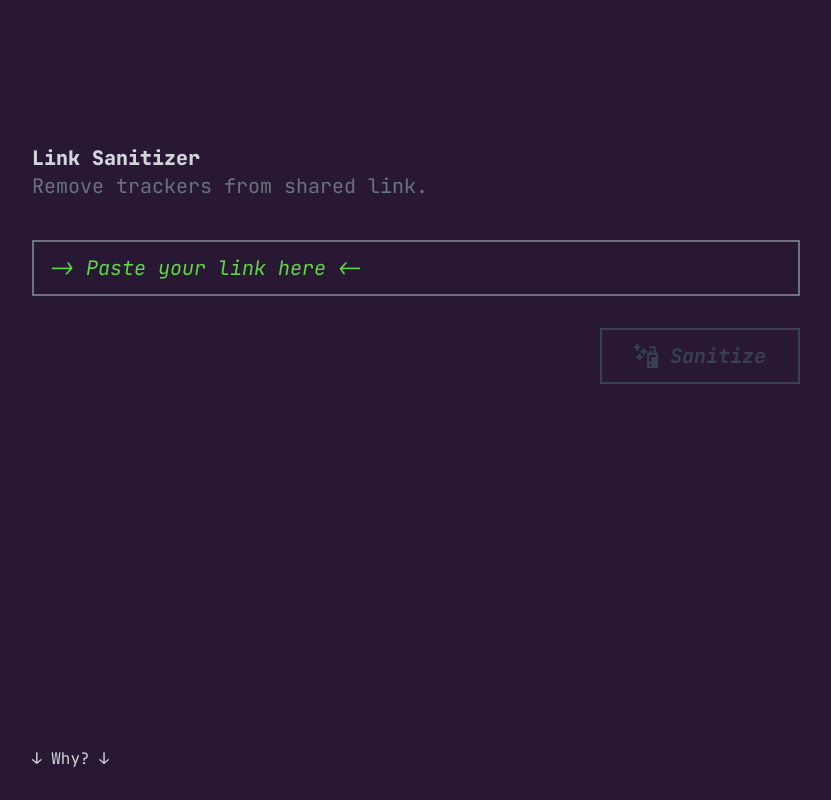
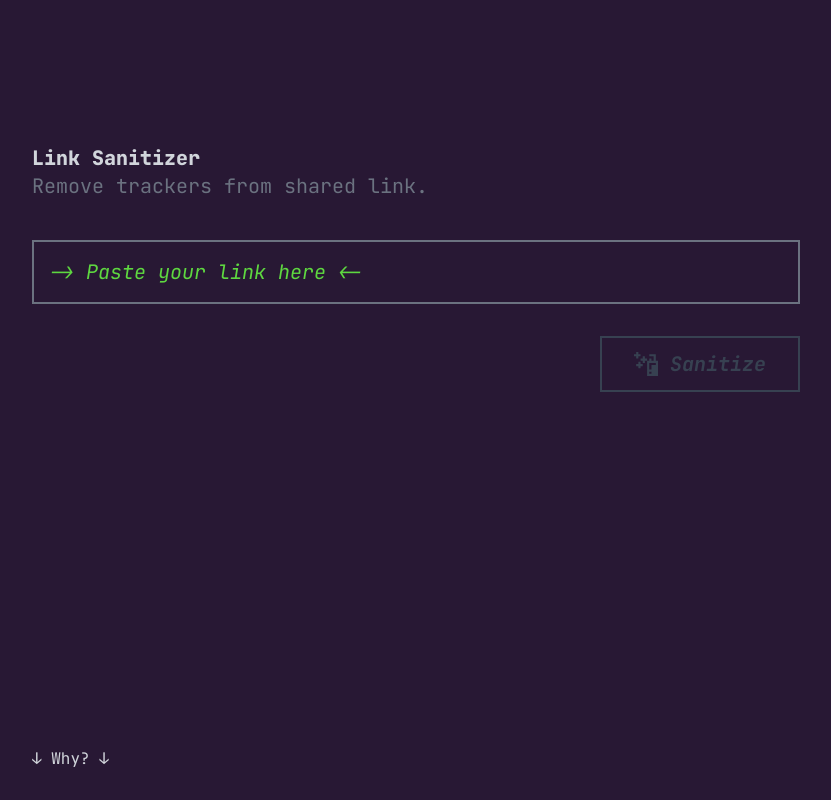
Before and after one commit to Tail-WTF/Website, a Next.js app: page / in a window 1280 px wide. Shown: the whole page, without its empty margins (224-1055 px from the left). Built offline with nearby package versions, Linux system fonts and the light colour scheme.

Commit message:
fix: unexpected input height change on safari

```diff
--- a/components/form.tsx
+++ b/components/form.tsx
@@ -12,7 +12,7 @@ export function LinkBox(props: InputHTMLAttributes<HTMLInputElement>) {
       autoComplete="off"
       autoCapitalize="off"
       {...props} // Pass through other props...
-      className={`w-full overflow-hidden text-ellipsis rounded-none border-2 bg-transparent px-4 py-3 text-lg italic focus:overflow-x-auto focus:outline-none md:text-xl ${props.className}`}
+      className={`w-full text-ellipsis rounded-none border-2 bg-transparent p-4 text-lg italic focus:outline-none md:text-xl ${props.className}`}
     />
   );
 }
```
